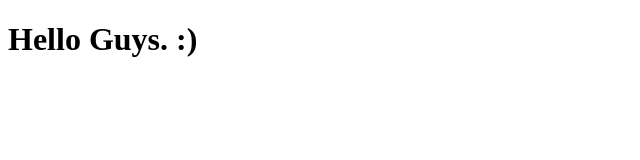
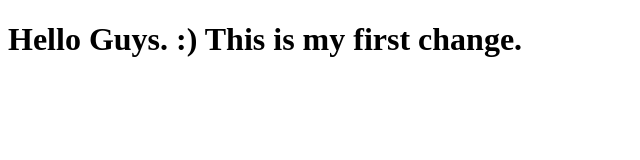
Before and after one commit to thecoderkd/coursera-test-two, a plain HTML site: page site/index.html in a window 1280 px wide. Shown: the whole page, without its empty margins (0-640 px from the left). Drawn offline with Linux system fonts and the light colour scheme.

Commit message:
Small addition to our page content.

```diff
--- a/site/index.html
+++ b/site/index.html
@@ -4,7 +4,7 @@
 	<title>Hello Coursera</title>
 </head>
 <body>
-<h1>Hello Guys. :)</h1>
+<h1>Hello Guys. :) This is my first change.</h1>
 
 </body>
 </html>
```
